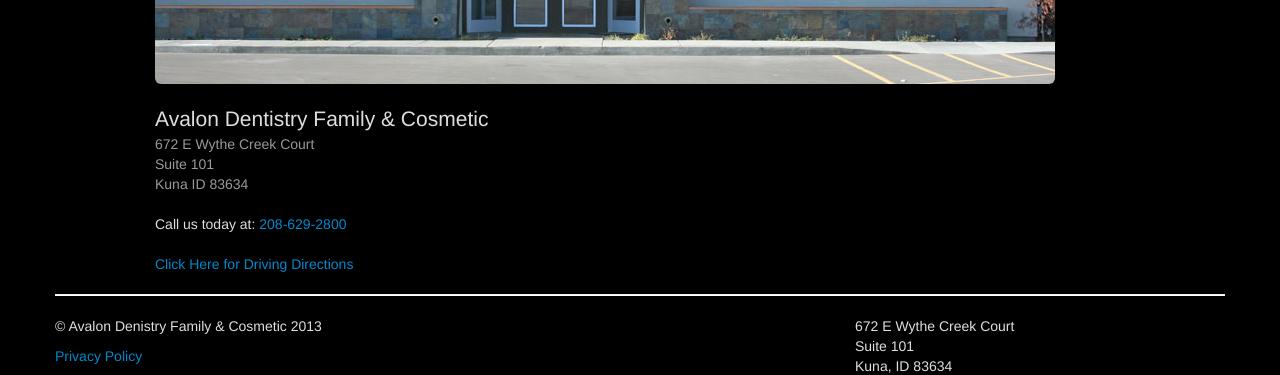
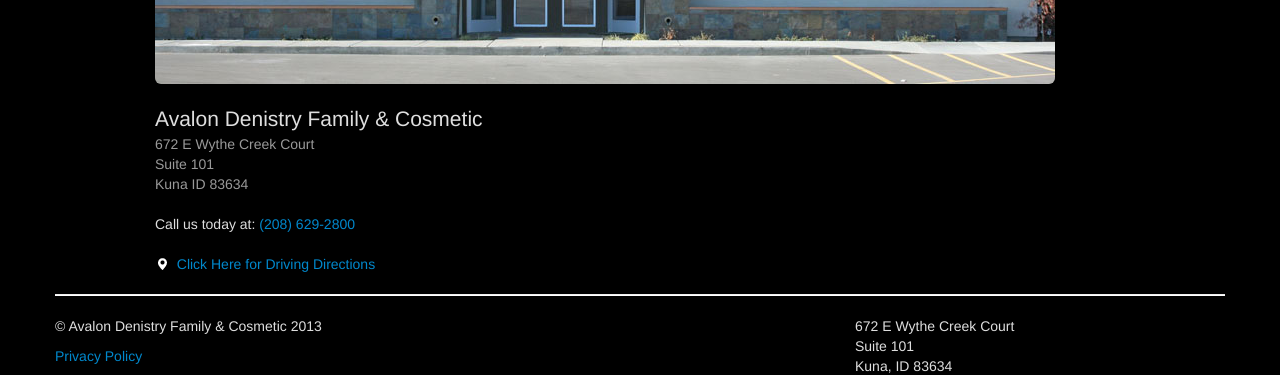
Before and after one commit to justinbkay/avalondental, a Jekyll site: the page built from contact/index.html, in a window 1280 px wide. Shown: the part 589-964 px from the top of the page. Built offline with Jekyll 4.4.1, drawn with Linux system fonts in a browser that asks for light colours; nearby versions of some CDN libraries.

Commit message:
using site name var and phone var.  adding a glyph

```diff
--- a/contact/index.html
+++ b/contact/index.html
@@ -12,7 +12,7 @@ contact: active
 <div class="row">
   <div class="span10 offset1">
     <br/>
-    <span class="lead">Avalon Dentistry Family & Cosmetic</span><br />
+    <span class="lead">{{ site.name }}</span><br />
     <address class="muted">
       672 E Wythe Creek Court<br />
       Suite 101<br />
@@ -23,12 +23,12 @@ contact: active
 
 <div class="row">
   <div class="span10 offset1">
-    Call us today at: <a href="tel:+12086292800">208-629-2800</a>
+    Call us today at: <a href="tel:+12086292800">{{ site.phone }}</a>
   </div>
 </div>
 
 <div class="row spacer">
   <div class="span10 offset1">
-    <a target="_blank" href="http://www.mapquest.com/maps/map.adp?address=672%20E%20Wythe%20Creek%20Ct&city=Kuna&state=ID&zipcode=83634&country=US&title=%3cb%20class%3d%22fn%20org%22%3e672%20E%20Wythe%20Creek%20Ct%3c%2fb%3e%3cbr%20%2f%3e%20%3cspan%20style%3d%22display%3ainline%3bmargin%2dbottom%3a0px%3b%22%20class%3d%22locality%22%3eKuna%3c%2fspan%3e%2c%20%3cspan%20style%3d%22display%3ainline%3bmargin%2dbottom%3a0px%3b%22%20class%3d%22region%22%3eID%3c%2fspan%3e%20%3cspan%20style%3d%22display%3ainline%3bmargin%2dbottom%3a0px%3b%22%20class%3d%22postal%2dcode%22%3e83634%3c%2fspan%3e%2c%20%20%3cspan%20style%3d%22display%3ainline%3bmargin%2dbottom%3a0px%3b%22%20class%3d%22country%2dname%22%3eUS%3c%2fspan%3e%3c%2fspan%3e&cid=lfmaplink2&name=&dtype=s">Click Here for Driving Directions</a>
+    <i class="icon-map-marker icon-white"></i> &nbsp;<a target="_blank" href="http://www.mapquest.com/maps/map.adp?address=672%20E%20Wythe%20Creek%20Ct&city=Kuna&state=ID&zipcode=83634&country=US&title=%3cb%20class%3d%22fn%20org%22%3e672%20E%20Wythe%20Creek%20Ct%3c%2fb%3e%3cbr%20%2f%3e%20%3cspan%20style%3d%22display%3ainline%3bmargin%2dbottom%3a0px%3b%22%20class%3d%22locality%22%3eKuna%3c%2fspan%3e%2c%20%3cspan%20style%3d%22display%3ainline%3bmargin%2dbottom%3a0px%3b%22%20class%3d%22region%22%3eID%3c%2fspan%3e%20%3cspan%20style%3d%22display%3ainline%3bmargin%2dbottom%3a0px%3b%22%20class%3d%22postal%2dcode%22%3e83634%3c%2fspan%3e%2c%20%20%3cspan%20style%3d%22display%3ainline%3bmargin%2dbottom%3a0px%3b%22%20class%3d%22country%2dname%22%3eUS%3c%2fspan%3e%3c%2fspan%3e&cid=lfmaplink2&name=&dtype=s">Click Here for Driving Directions</a>
   </div>
 </div>
```
